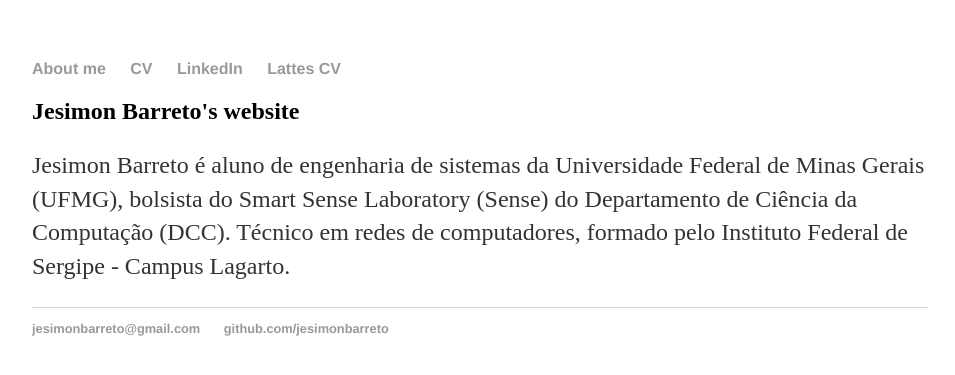
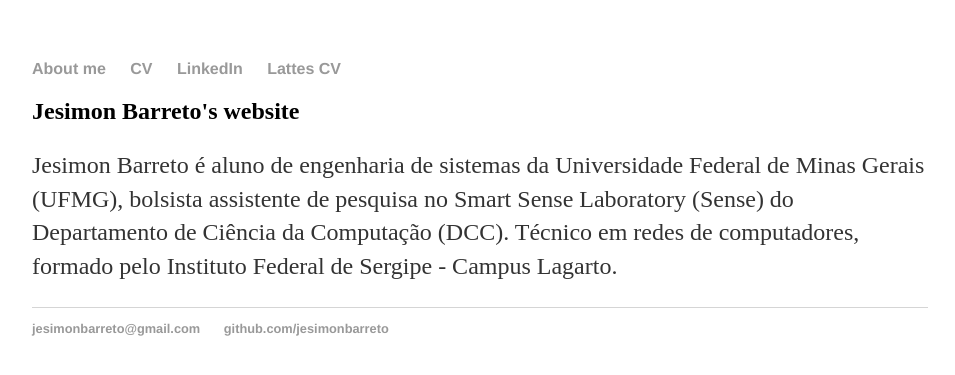
Before and after one commit to jesimonbarreto/jesimonbarreto.github.io, a Jekyll site: the page index.html, which Jekyll copies as it is, in a window 1280 px wide. Shown: the top 375 px of the page, without its empty margins (160-1115 px from the left). Built offline with Jekyll 4.4.1, drawn with Linux system fonts in a browser that asks for light colours.

Commit message:
Update index.html

```diff
--- a/index.html
+++ b/index.html
@@ -17,7 +17,7 @@
 		<div class="container">
 		<div class="blurb">
 			<h2>Jesimon Barreto's website</h2>
-			<p>Jesimon Barreto é aluno de engenharia de sistemas da Universidade Federal de Minas Gerais (UFMG), bolsista do Smart Sense Laboratory (Sense) do Departamento de Ciência da Computação (DCC). Técnico em redes de computadores, formado pelo Instituto Federal de Sergipe - Campus Lagarto.</p>
+			<p>Jesimon Barreto é aluno de engenharia de sistemas da Universidade Federal de Minas Gerais (UFMG), bolsista assistente de pesquisa no Smart Sense Laboratory (Sense) do Departamento de Ciência da Computação (DCC). Técnico em redes de computadores, formado pelo Instituto Federal de Sergipe - Campus Lagarto.</p>
 		</div><!-- /.blurb -->
 		</div><!-- /.container -->
 		<footer>
```
